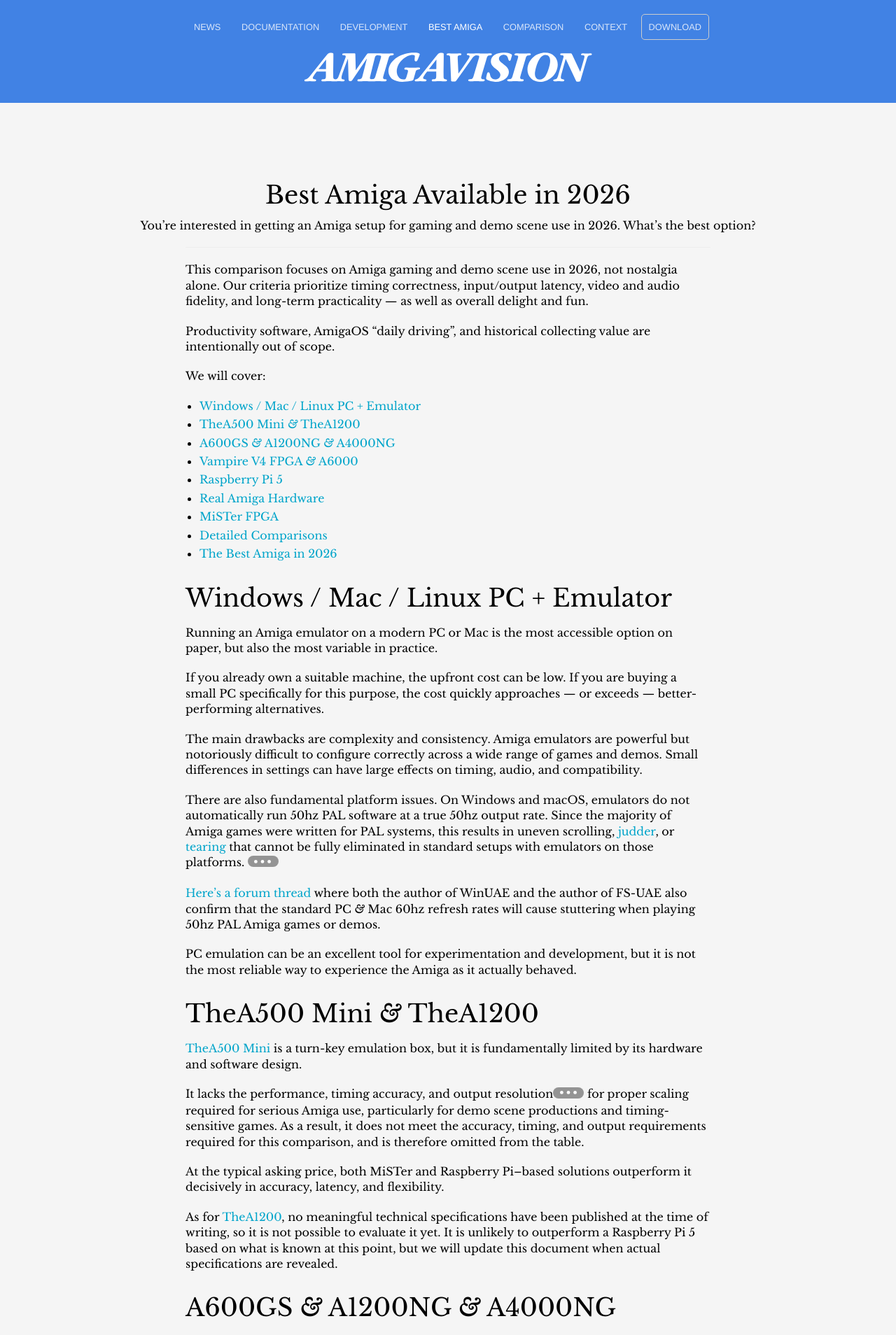
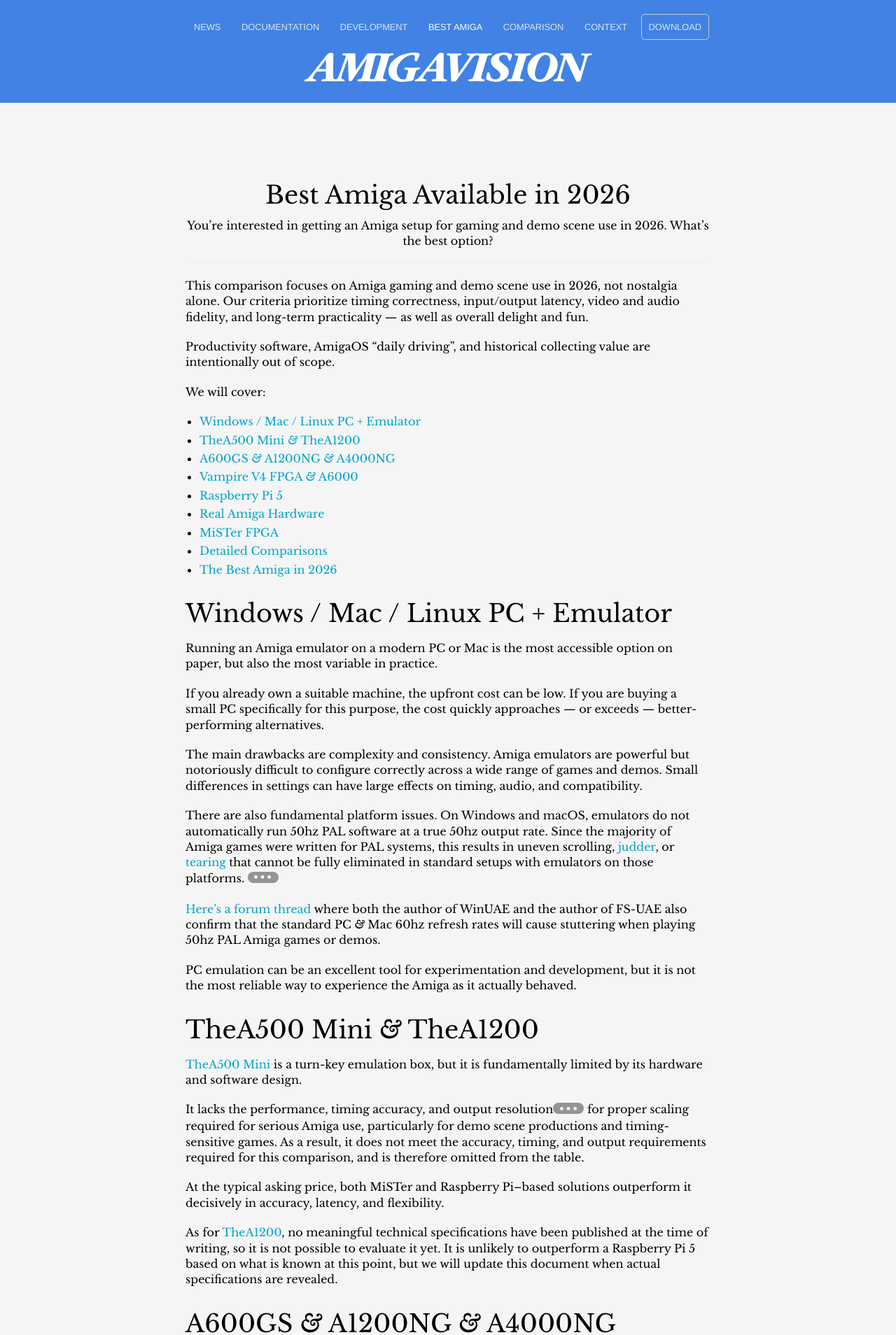
Before and after one commit to amigavision/amigavision.github.io, a Jekyll site: the page built from best.md, in a window 1280 px wide. Shown: the top 1908 px of the page at 70% size. Built offline with Jekyll 4.4.1, drawn with Linux system fonts in a browser that asks for light colours.

Commit message:
Fix headline + description overflow on .page

```diff
--- a/_includes/amigavision.css
+++ b/_includes/amigavision.css
@@ -293,6 +293,12 @@
 }
 .page h2 {
 text-align: center;
+}
+.page .container > h2,
+.page .container > .subtext {
+max-width: 750px;
+margin-left: auto;
+margin-right: auto;
 }
 blockquote {
 padding: 18px 25px;
```
